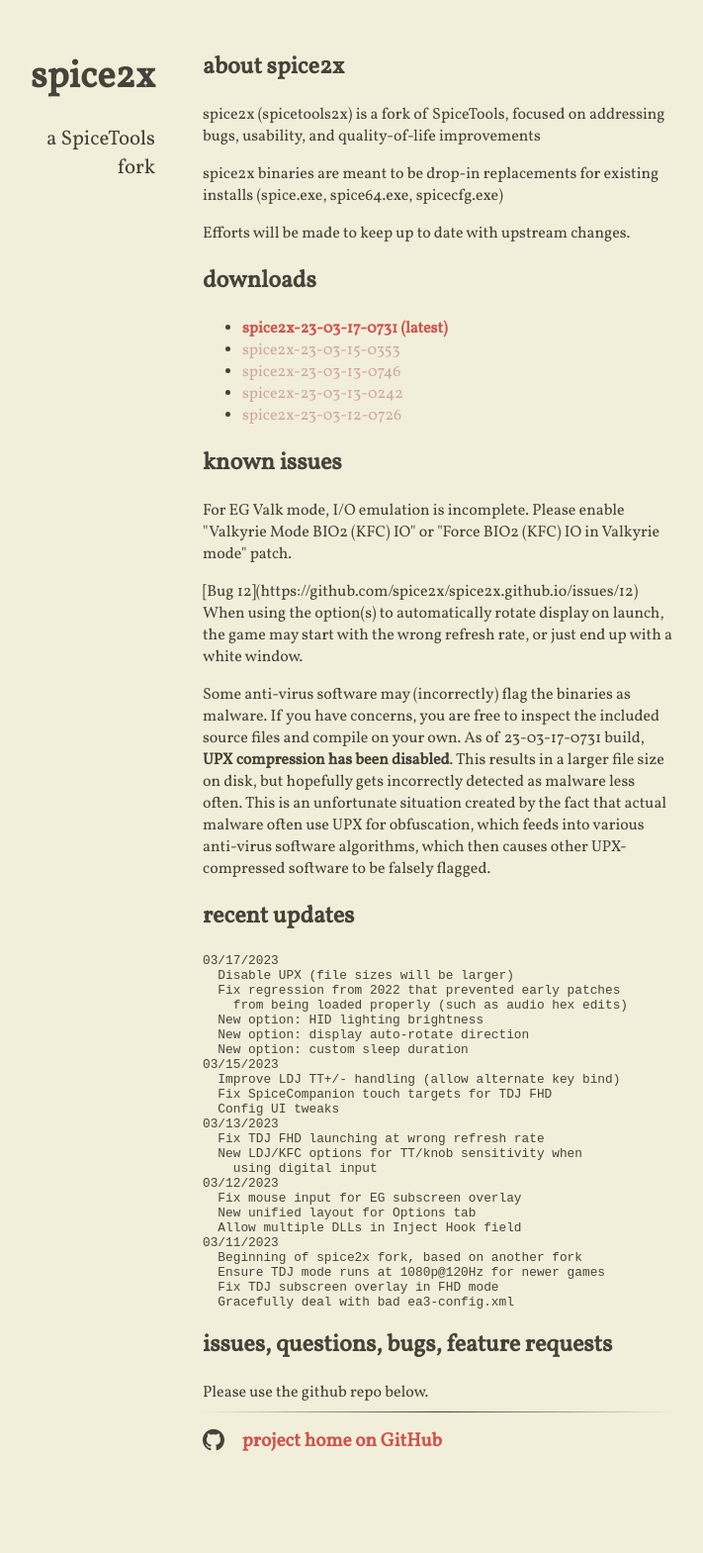
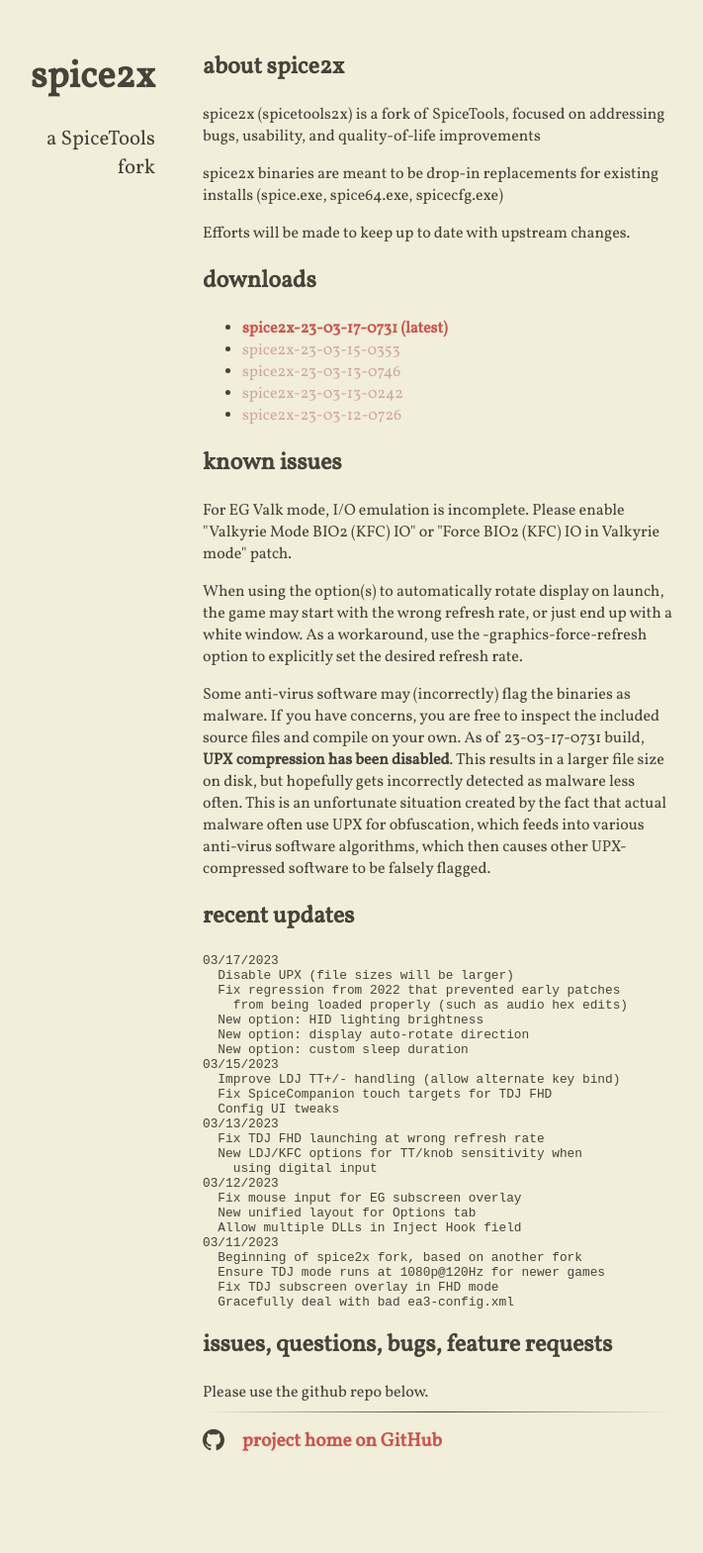
Before and after one commit to spice2x/spice2x.github.io, a Jekyll site: the page built from docs/index.html, in a window 1280 px wide. Shown: the whole page at 99% size, without its empty margins (299-1010 px from the left). Built offline with Jekyll 4.4.1, drawn with Linux system fonts in a browser that asks for light colours; nearby versions of some CDN libraries.

Commit message:
workaround for rotate issue

```diff
--- a/docs/_includes/content.html
+++ b/docs/_includes/content.html
@@ -38,7 +38,7 @@
 
 <p>For EG Valk mode, I/O emulation is incomplete. Please enable "Valkyrie Mode BIO2 (KFC) IO" or "Force BIO2 (KFC) IO in Valkyrie mode" patch.</p>
 
-<p>[Bug 12](https://github.com/spice2x/spice2x.github.io/issues/12) When using the option(s) to automatically rotate display on launch, the game may start with the wrong refresh rate, or just end up with a white window.</p>
+<p>When using the option(s) to automatically rotate display on launch, the game may start with the wrong refresh rate, or just end up with a white window. As a workaround, use the -graphics-force-refresh option to explicitly set the desired refresh rate.</p>
 
 <p>Some anti-virus software may (incorrectly) flag the binaries as malware. If you have concerns, you are free to inspect the included source files and compile on your own. As of 23-03-17-0731 build, <strong>UPX compression has been disabled</strong>. This results in a larger file size on disk, but hopefully gets incorrectly detected as malware less often. This is an unfortunate situation created by the fact that actual malware often use UPX for obfuscation, which feeds into various anti-virus software algorithms, which then causes other UPX-compressed software to be falsely flagged.</p>
 
```
